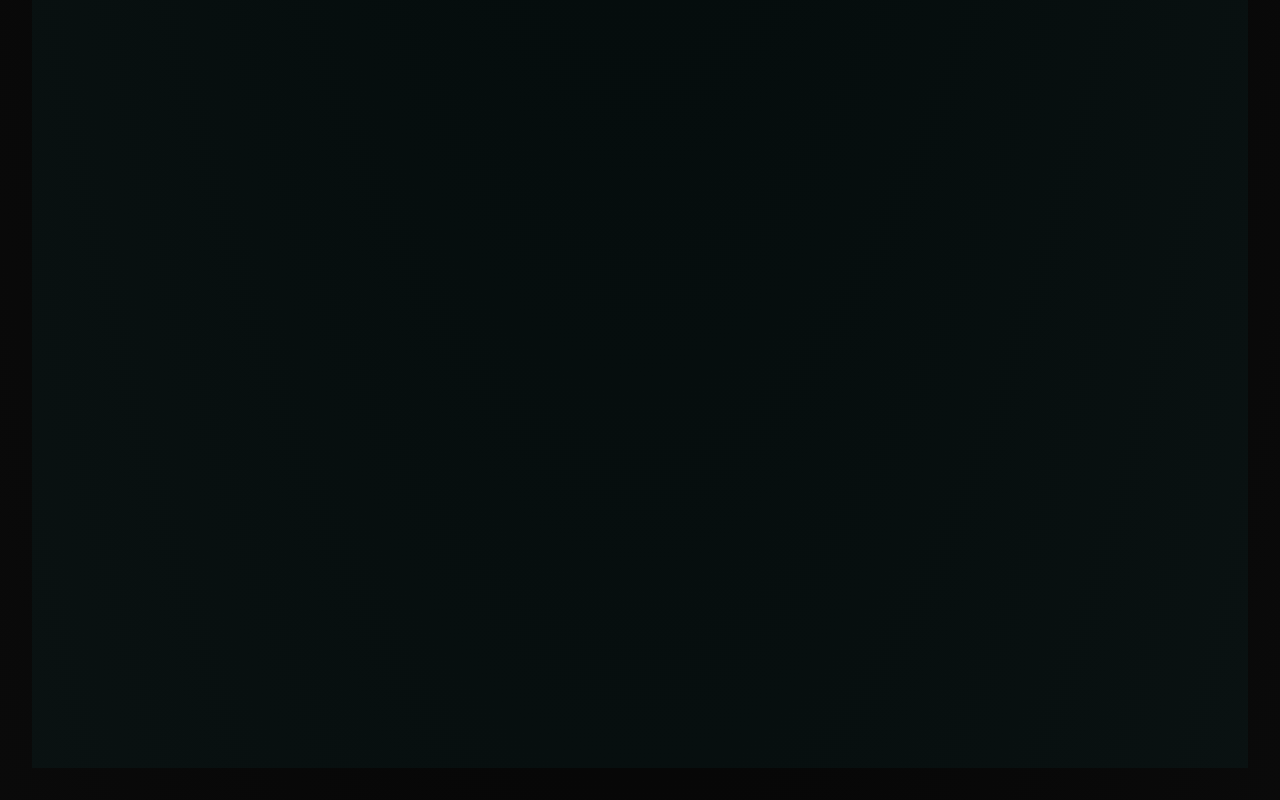
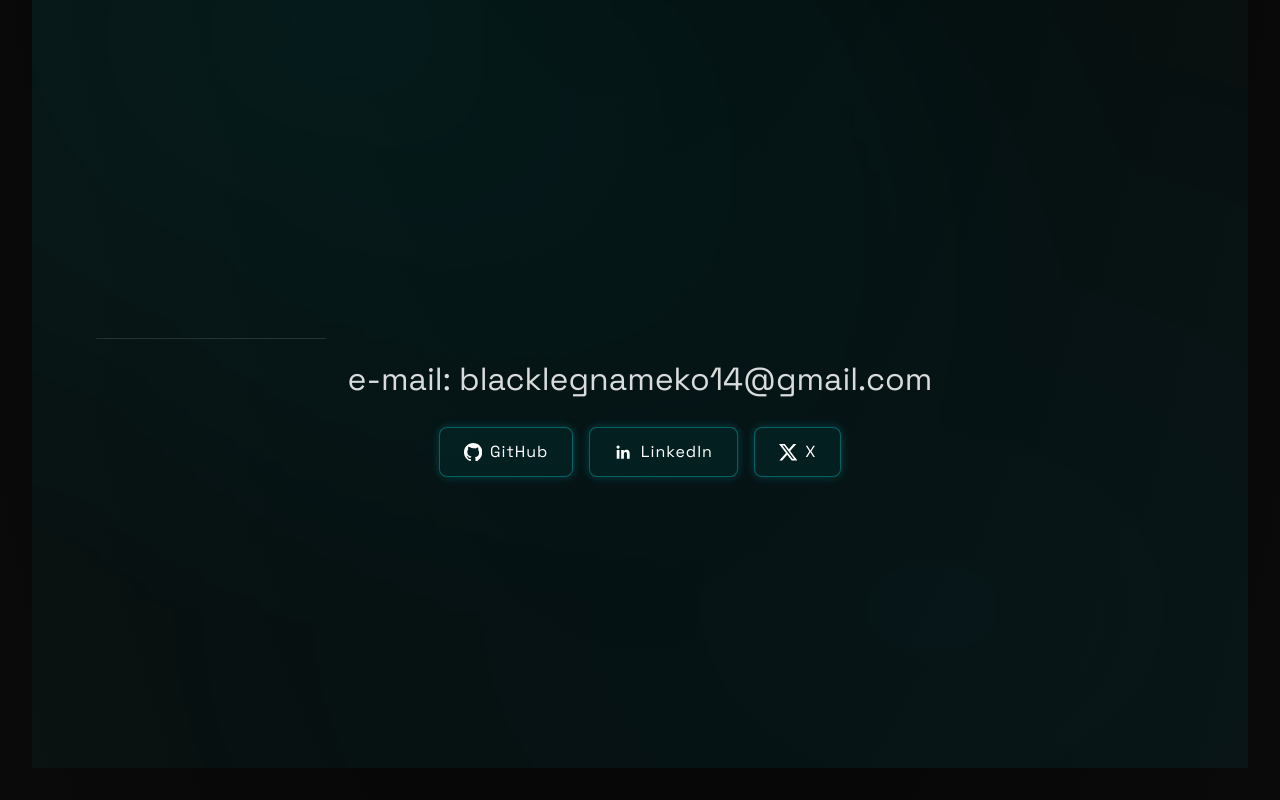
Before and after one commit to black-leg-nameko/portfolio, a React (Vite) app in the folder portfolio-spa/: page / in a window 1280 px wide. Shown: the part 4729-5529 px from the top of the page. Built offline with nearby package versions, Linux system fonts and the light colour scheme.

Commit message:
fix contact icon rendering

```diff
--- a/portfolio-spa/index.html
+++ b/portfolio-spa/index.html
@@ -5,10 +5,6 @@
     <link rel="icon" type="image/svg+xml" href="/vite.svg" />
     <meta name="viewport" content="width=device-width, initial-scale=1.0, viewport-fit=cover" />
     <title>portfolio-spa</title>
-    <link rel="preload" as="style" href="https://cdnjs.cloudflare.com/ajax/libs/font-awesome/6.4.2/css/all.min.css" onload="this.onload=null;this.rel='stylesheet'">
-    <noscript>
-      <link rel="stylesheet" href="https://cdnjs.cloudflare.com/ajax/libs/font-awesome/6.4.2/css/all.min.css">
-    </noscript>
   </head>
   <body>
     <div id="root"></div>
--- a/portfolio-spa/src/hooks/useScrollReveal.ts
+++ b/portfolio-spa/src/hooks/useScrollReveal.ts
@@ -1,17 +1,18 @@
-import { useEffect } from 'react';
-import { gsap } from '../lib/gsap';
+import { useLayoutEffect } from 'react';
+import { gsap, ScrollTrigger } from '../lib/gsap';
 
 export function useScrollReveal(
   rootRef: React.RefObject<HTMLElement | null>,
   selector: string = '.reveal, .project-card'
 ) {
-  useEffect(() => {
+  useLayoutEffect(() => {
     if (!rootRef.current) return;
     const reduce = window.matchMedia('(prefers-reduced-motion: reduce)');
     if (reduce.matches) return;
     const coarse = window.matchMedia('(pointer: coarse)');
     if (coarse.matches) return;
 
+    let refreshFrame = 0;
     const ctx = gsap.context(() => {
       const elements = gsap.utils.toArray<HTMLElement>(selector, rootRef.current!);
       elements.forEach((el) => {
@@ -33,9 +34,16 @@
           }
         );
       });
+
+      // React commits this subtree before paint; refresh once on the next frame
+      // so ScrollTrigger measures the final section layout.
+      refreshFrame = window.requestAnimationFrame(() => {
+        ScrollTrigger.refresh();
+      });
     }, rootRef);
 
     return () => {
+      window.cancelAnimationFrame(refreshFrame);
       ctx.revert();
     };
   }, [rootRef, selector]);
--- a/portfolio-spa/src/hooks/useSectionBg.ts
+++ b/portfolio-spa/src/hooks/useSectionBg.ts
@@ -23,7 +23,7 @@
           start: 'top center',
           end: 'bottom center',
           toggleActions: 'play reverse play reverse',
-        } as any,
+        },
       });
     }, rootRef);
     return () => ctx.revert();
--- a/portfolio-spa/src/lib/gsap.ts
+++ b/portfolio-spa/src/lib/gsap.ts
@@ -2,10 +2,7 @@
 import { ScrollTrigger } from 'gsap/ScrollTrigger';
 
 if (typeof window !== 'undefined') {
-  // register once
-  try {
-    gsap.registerPlugin(ScrollTrigger);
-  } catch {}
+  gsap.registerPlugin(ScrollTrigger);
 }
 
 export { gsap, ScrollTrigger };
--- a/portfolio-spa/src/sections/Contact.tsx
+++ b/portfolio-spa/src/sections/Contact.tsx
@@ -3,6 +3,43 @@
 import { useTypewriter } from '../hooks/useTypewriter';
 import { useParallaxBg } from '../hooks/useParallaxBg';
 import { useSectionBg } from '../hooks/useSectionBg';
+
+type ContactIconProps = {
+  className?: string;
+};
+
+function GitHubIcon({ className }: ContactIconProps) {
+  return (
+    <svg viewBox="0 0 24 24" className={className} aria-hidden="true" focusable="false">
+      <path
+        fill="currentColor"
+        d="M12 0C5.37 0 0 5.37 0 12c0 5.3 3.44 9.8 8.21 11.39.6.11.82-.26.82-.58 0-.29-.01-1.04-.02-2.04-3.34.73-4.04-1.61-4.04-1.61-.55-1.39-1.34-1.76-1.34-1.76-1.09-.74.08-.72.08-.72 1.21.08 1.84 1.24 1.84 1.24 1.07 1.84 2.81 1.31 3.49 1 .11-.78.42-1.31.76-1.61-2.66-.31-5.47-1.33-5.47-5.93 0-1.31.47-2.39 1.24-3.23-.13-.3-.54-1.52.12-3.16 0 0 1-.32 3.3 1.23A11.49 11.49 0 0 1 12 6.8c1.02 0 2.05.14 3.01.41 2.3-1.55 3.3-1.23 3.3-1.23.66 1.64.25 2.86.12 3.16.77.84 1.24 1.92 1.24 3.23 0 4.61-2.81 5.62-5.49 5.92.43.38.82 1.14.82 2.29 0 1.65-.02 2.97-.02 3.37 0 .32.22.69.83.58C20.57 21.8 24 17.3 24 12 24 5.37 18.63 0 12 0Z"
+      />
+    </svg>
+  );
+}
+
+function LinkedInIcon({ className }: ContactIconProps) {
+  return (
+    <svg viewBox="0 0 24 24" className={className} aria-hidden="true" focusable="false">
+      <path
+        fill="currentColor"
+        d="M20.45 20.45h-3.56v-5.57c0-1.33-.02-3.05-1.86-3.05-1.86 0-2.15 1.45-2.15 2.95v5.67H9.33V9h3.42v1.56h.05c.48-.9 1.64-1.85 3.37-1.85 3.6 0 4.28 2.37 4.28 5.46v6.28ZM5.34 7.43a2.07 2.07 0 1 1 0-4.14 2.07 2.07 0 0 1 0 4.14ZM7.12 20.45H3.56V9h3.56v11.45Z"
+      />
+    </svg>
+  );
+}
+
+function XIcon({ className }: ContactIconProps) {
+  return (
+    <svg viewBox="0 0 24 24" className={className} aria-hidden="true" focusable="false">
+      <path
+        fill="currentColor"
+        d="M18.9 1.15h3.68l-8.04 9.19L24 22.85h-7.4l-5.81-7.59-6.64 7.59H.47l8.6-9.83L0 1.15h7.59l5.25 6.93 6.06-6.93Zm-1.3 19.49h2.04L6.49 3.24H4.3Z"
+      />
+    </svg>
+  );
+}
 
 export function Contact() {
   const ref = useRef<HTMLElement | null>(null);
@@ -17,13 +54,16 @@
       <p>e-mail: blacklegnameko14@gmail.com</p>
       <div className="contact-links reveal">
         <a href="https://github.com/black-leg-nameko" target="_blank" className="contact-link" rel="noreferrer">
-          <i className="fab fa-github"></i> GitHub
+          <GitHubIcon className="contact-icon" />
+          GitHub
         </a>
         <a href="https://www.linkedin.com/in/ryuto-kitajima-b93748378/" target="_blank" className="contact-link" rel="noreferrer">
-          <i className="fab fa-linkedin"></i> LinkedIn
+          <LinkedInIcon className="contact-icon" />
+          LinkedIn
         </a>
         <a href="https://x.com/BlackLeg_nmk" target="_blank" className="contact-link" rel="noreferrer">
-          <i className="fab fa-x-twitter"></i> X
+          <XIcon className="contact-icon" />
+          X
         </a>
       </div>
     </section>
--- a/portfolio-spa/src/styles/main.css
+++ b/portfolio-spa/src/styles/main.css
@@ -18,20 +18,6 @@
 
 html {
     scroll-behavior: smooth;
-}
-
-/* Improve initial rendering performance for sectioned layout */
-.page-section {
-    content-visibility: auto;
-    contain-intrinsic-size: 900px;
-}
-
-/* On coarse pointers (mobile), avoid content-visibility to prevent blanking/flicker */
-@media (pointer: coarse) {
-    .page-section {
-        content-visibility: visible;
-        contain-intrinsic-size: auto;
-    }
 }
 
 /* Respect users who prefer reduced motion and lighten effects */
@@ -1201,6 +1187,13 @@
     transition: all 0.3s ease;
 }
 
+.contact-icon {
+    width: 1.15rem;
+    height: 1.15rem;
+    flex: 0 0 auto;
+    display: block;
+}
+
 
 @keyframes pulseGlow {
     0% { box-shadow: 0 0 5px #00f0ff; }
```
